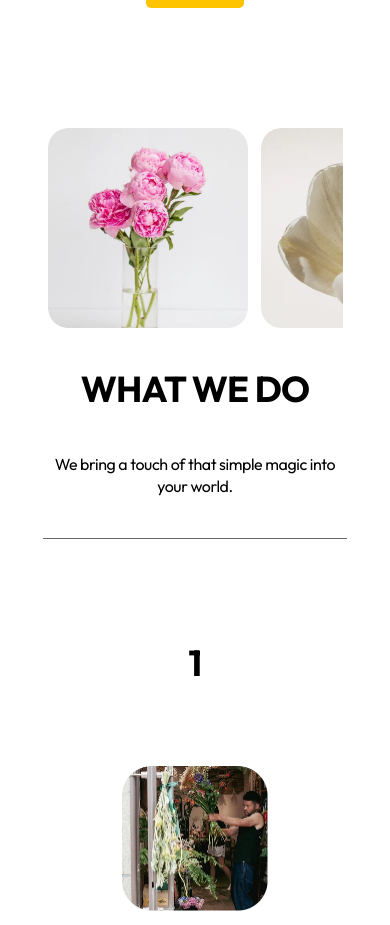
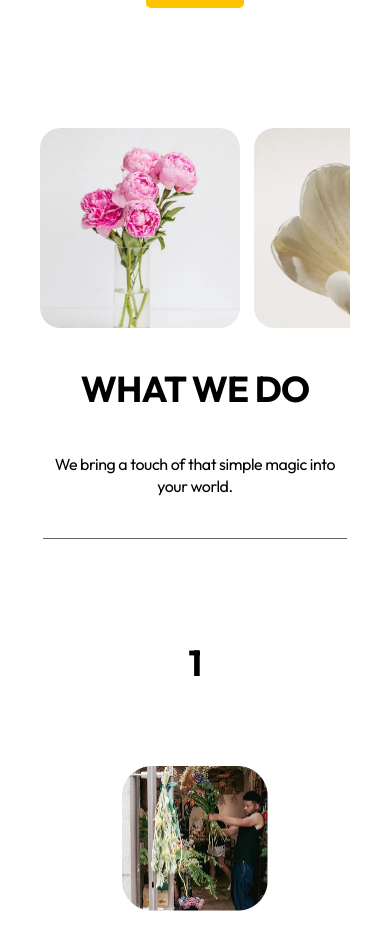
Before and after one commit to NguyenDucAnh20235585/FlowerShop, a React (Vite) app: page / in a window 390 px wide. Shown: the part 1147-2072 px from the top of the page. Built offline with nearby package versions, Linux system fonts and the light colour scheme; a web font is replaced by a local one.

Commit message:
fix: improve flower wheel responsiveness

```diff
--- a/src/pages/Home/FlowerWheel.tsx
+++ b/src/pages/Home/FlowerWheel.tsx
@@ -37,10 +37,9 @@ export function FlowerWheel() {
         flower-wheel-scroll
         mx-auto
         mt-30
-        w-[295px]
+        w-[calc(100%-80px)]
+        tablet:w-[calc(100%-80px)]
         overflow-x-auto
-        tablet:w-[720px]
-        desktop:w-[1200px]
     "
     >
       <div
@@ -49,10 +48,9 @@ export function FlowerWheel() {
                     w-max
                     gap-[13.35px]
                     tablet:gap-5
+                    min-[1700px]:mx-auto
                 "
       >
-        {/* First card intentionally overflows on desktop to match figma's design */}
-
         {FLOWERS.map((flower, index) => (
           <div
             key={flower.src}
@@ -65,7 +63,11 @@ export function FlowerWheel() {
                             tablet:w-[300px]
                             tablet:rounded-[28px]
 
-                            ${index === 0 ? "desktop:ml-[-200px]" : ""}
+                            ${
+                              index === 0
+                                ? "desktop:ml-[-200px] min-[1700px]:ml-0"
+                                : ""
+                            }
                         `}
           >
             <img
```
Also changed, not shown: src/pages/Home/HomeAbout.tsx (indentation only).
